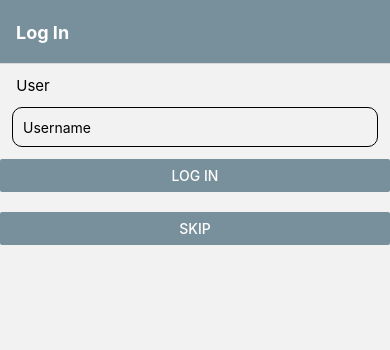
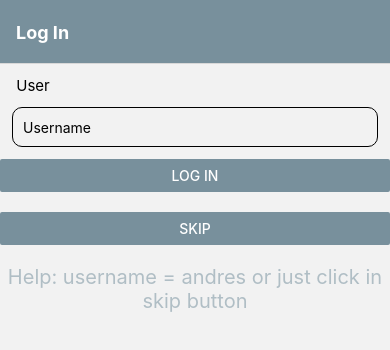
Before and after one commit to andreslab/crypto-list, a React Native app: screen / in a window 390 px wide. Shown: the top 350 px of the page. Built offline with nearby package versions, Linux system fonts and the light colour scheme.

Commit message:
little help to test

```diff
--- a/src/components/Auth/LoginForm.js
+++ b/src/components/Auth/LoginForm.js
@@ -56,6 +56,12 @@ export default function LoginForm() {
                     navigation.navigate("Home");
                 }}
             />
+            <Text style={{
+                color: "#b0bec5",
+                fontSize: 20,
+                textAlign: "center",
+                marginTop: 20
+            }}>Help: username = andres or just click in skip button</Text>
         </View >
     )
 }
```
